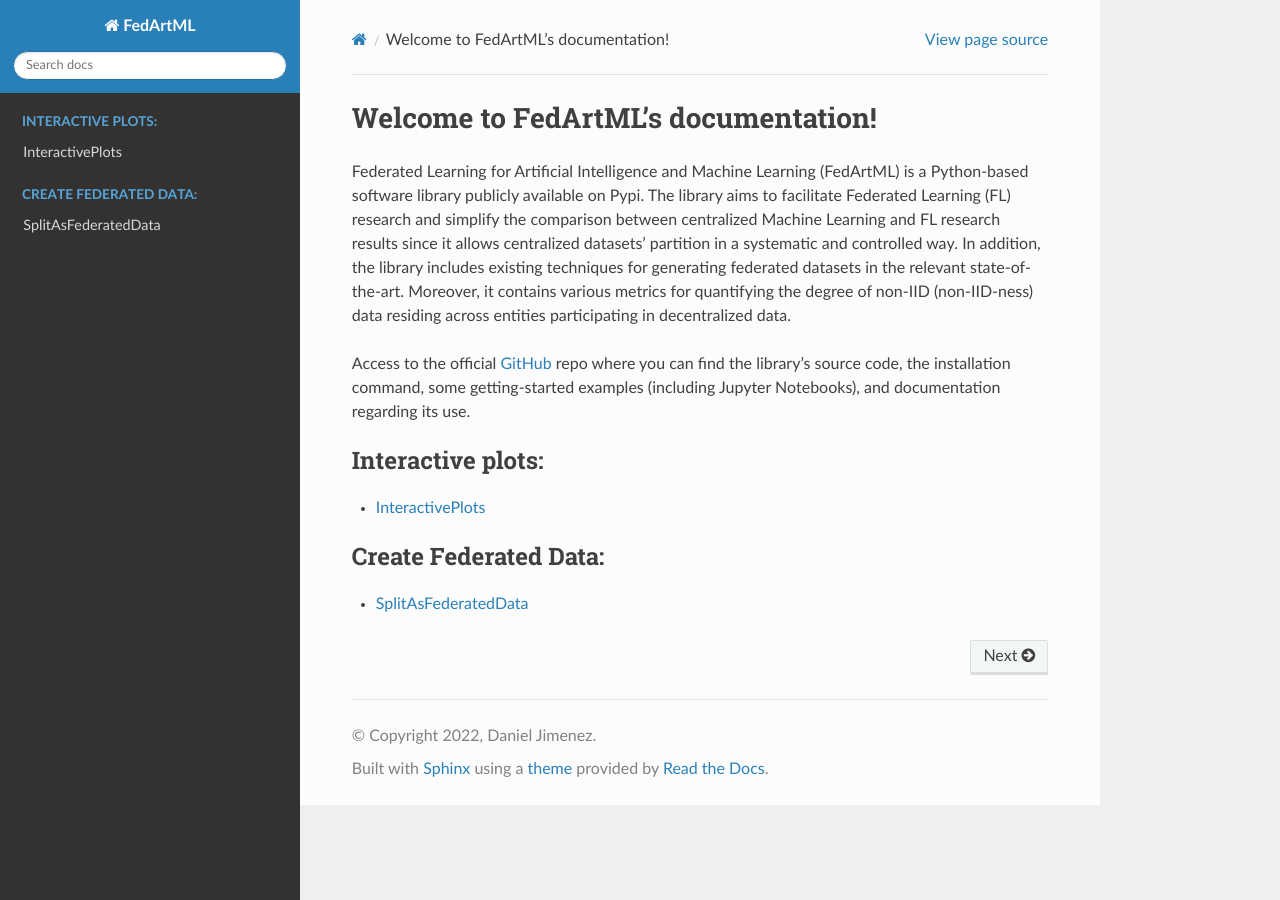
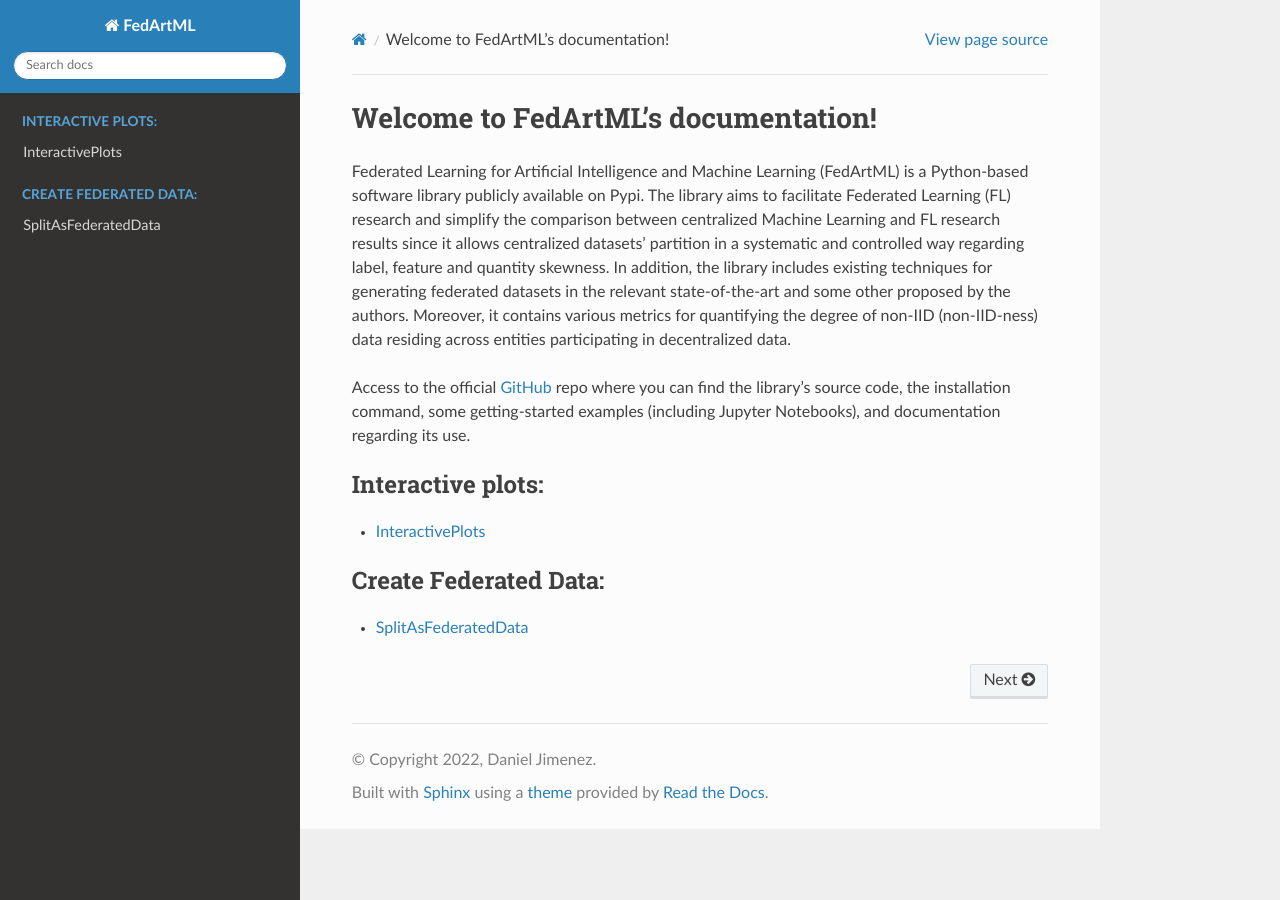
Before and after one commit to Sapienza-University-Rome/FedArtML, a Sphinx documentation site: the page built from docs/index.rst, in a window 1280 px wide. Built offline with Sphinx 7.4.7 and the Read the Docs theme 2.0.0, drawn with Linux system fonts in a browser that asks for light colours.

```diff
--- a/docs/index.rst
+++ b/docs/index.rst
@@ -6,7 +6,7 @@
 Welcome to FedArtML's documentation!
 ===========================================
 
-Federated Learning for Artificial Intelligence and Machine Learning (FedArtML) is a Python-based software library publicly available on Pypi. The library aims to facilitate Federated Learning (FL) research and simplify the comparison between centralized Machine Learning and FL research results since it allows centralized datasets' partition in a systematic and controlled way. In addition, the library includes existing techniques for generating federated datasets in the relevant state-of-the-art. Moreover, it contains various metrics for quantifying the degree of non-IID (non-IID-ness) data residing across entities participating in decentralized data.
+Federated Learning for Artificial Intelligence and Machine Learning (FedArtML) is a Python-based software library publicly available on Pypi. The library aims to facilitate Federated Learning (FL) research and simplify the comparison between centralized Machine Learning and FL research results since it allows centralized datasets' partition in a systematic and controlled way regarding label, feature and quantity skewness. In addition, the library includes existing techniques for generating federated datasets in the relevant state-of-the-art and some other proposed by the authors. Moreover, it contains various metrics for quantifying the degree of non-IID (non-IID-ness) data residing across entities participating in decentralized data.
 
 Access to the official `GitHub <https://github.com/Sapienza-University-Rome/FedArtML>`_ repo where you can find the library's source code, the installation command, some getting-started examples (including Jupyter Notebooks), and documentation regarding its use.
 
```
